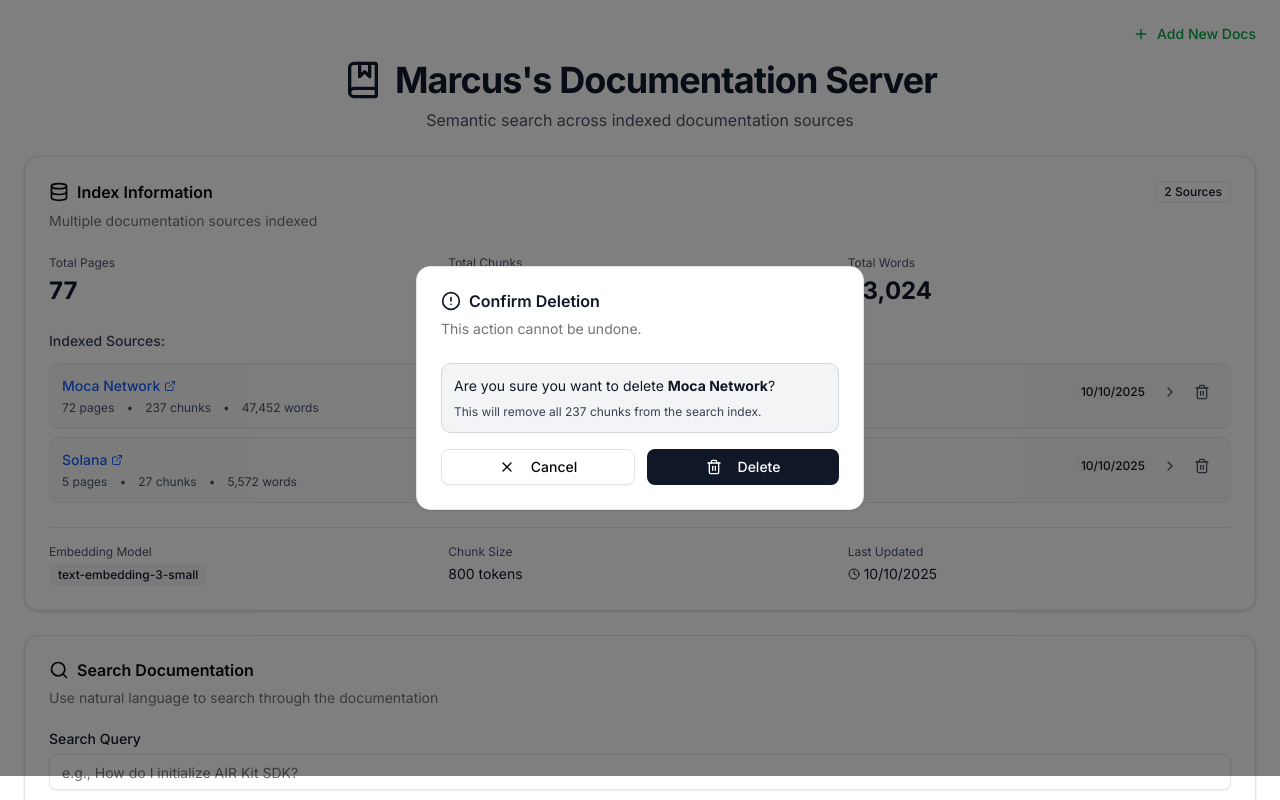
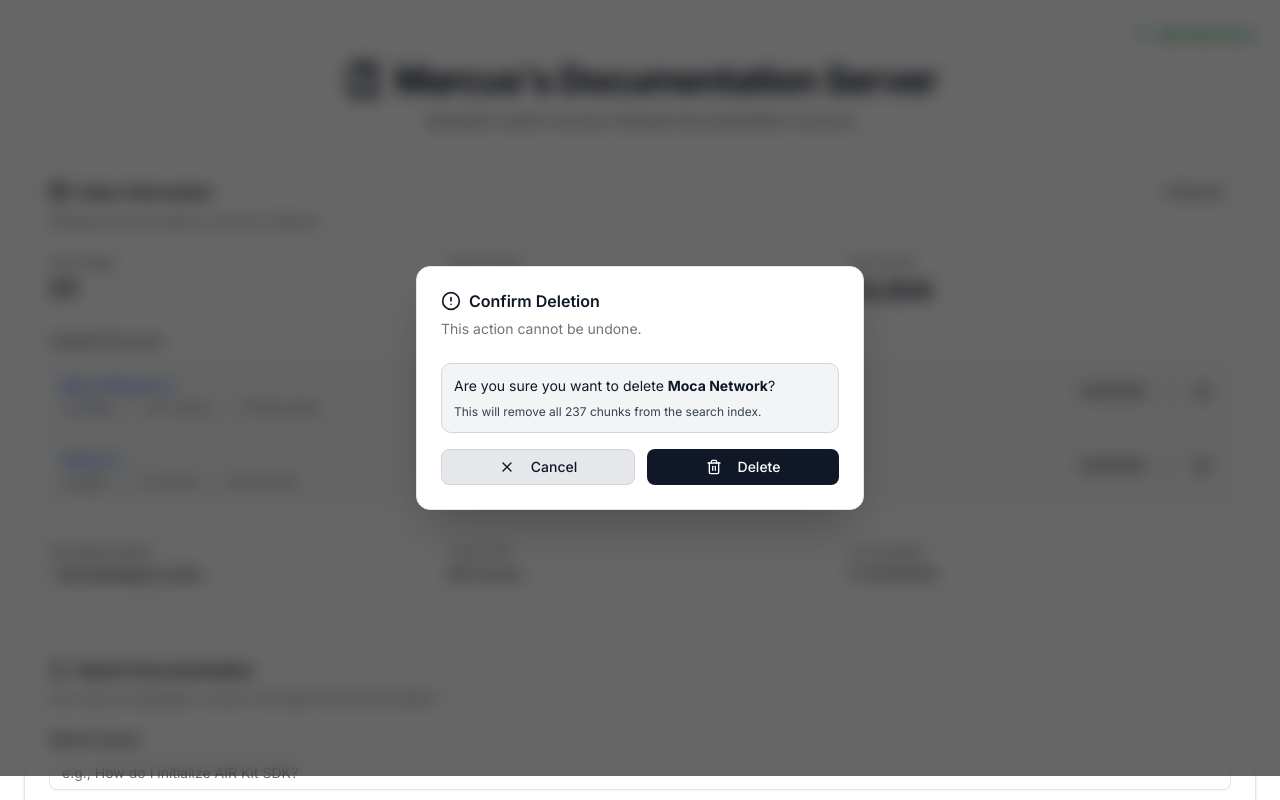
Before and after one commit to Marcussy34/localMCP-crawl4ai-RAG, a Next.js app: page / in a window 1280 px wide. Both pictures are taken after a click on the button 1202 px from the left and 392 px from the top of the page. Shown: the top 800 px of the page. Built offline with nearby package versions, Linux system fonts and the light colour scheme.

Commit message:
updated delete modal

```diff
--- a/pages/index.js
+++ b/pages/index.js
@@ -829,8 +829,8 @@ export default function Home() {
 
         {/* Delete Confirmation Dialog */}
         {deleteDialogOpen && (
-          <div className="fixed inset-0 bg-black/50 flex items-center justify-center z-50 p-4">
-            <Card className="max-w-md w-full">
+          <div className="fixed inset-0 bg-black/60 dark:bg-black/80 backdrop-blur-sm flex items-center justify-center z-[9999] p-4 overflow-y-auto">
+            <Card className="max-w-md w-full shadow-2xl relative">
               <CardHeader>
                 <CardTitle className="flex items-center gap-2 text-gray-900 dark:text-gray-100">
                   <AlertCircle className="w-5 h-5" />
@@ -857,8 +857,8 @@ export default function Home() {
                       setDeleteDialogOpen(false);
                       setSourceToDelete(null);
                     }}
-                    variant="outline"
-                    className="flex-1"
+                    variant="secondary"
+                    className="flex-1 bg-gray-200 hover:bg-gray-300 text-gray-900 dark:bg-gray-700 dark:hover:bg-gray-600 dark:text-gray-100 border border-gray-300 dark:border-gray-600"
                     disabled={deleting}
                   >
                     <X className="w-4 h-4 mr-2" />
```
